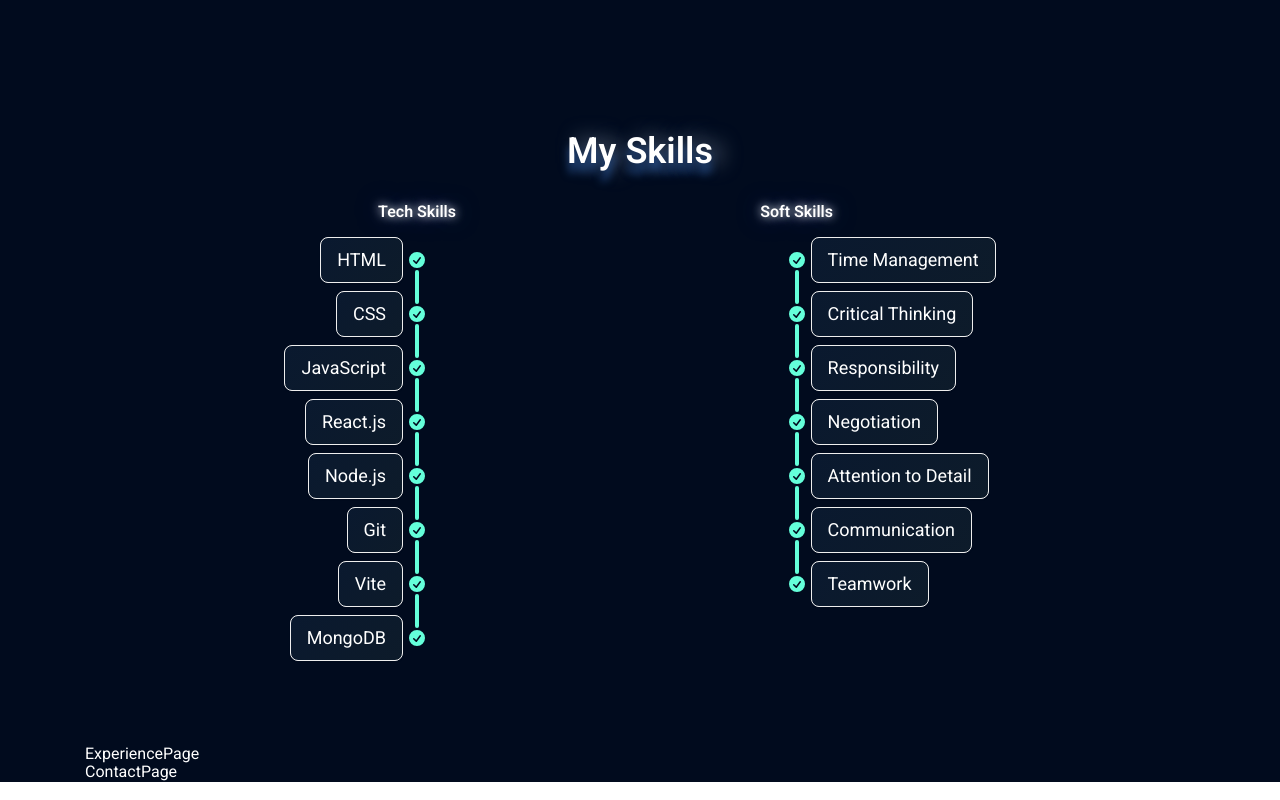
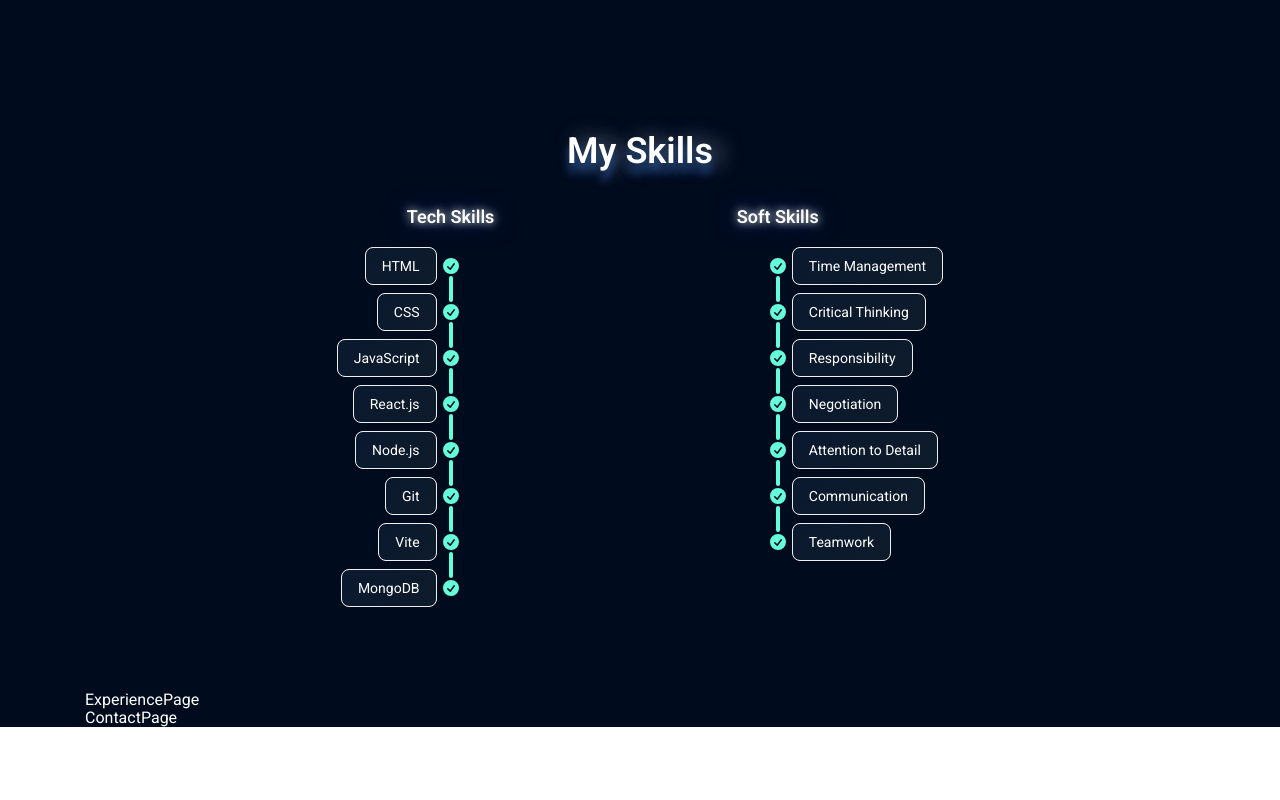
Before and after one commit to Yeromin1/Portfolio, a React (Vite) app: page / in a window 1280 px wide. Shown: the part 4110-4910 px from the top of the page. After the commit the page ends 4856 px from the top, so only its background shows below. Built offline with nearby package versions, Linux system fonts and the light colour scheme.

Commit message:
SkillsPage-sed

```diff
--- a/src/components/SkillsTimeline/SoftSkillsTimeline.jsx
+++ b/src/components/SkillsTimeline/SoftSkillsTimeline.jsx
@@ -21,7 +21,7 @@ const SoftSkillsTimeline = ({ skills }) => {
           </div>
 
           <div className="timeline-end timeline-box bg-[linear-gradient(135deg,#0a192f,#0d1b2a)] transition-all duration-300 hover:-translate-y-2 hover:shadow-[0_0_25px_#fff,_0_0_40px_rgba(0,191,255,0.4)]">
-            <p className="text-lg">{skill.title}</p>
+            <p className="text-sm">{skill.title}</p>
           </div>
 
           {index !== skills.length - 1 && <hr className="bg-[#64ffda]" />}
--- a/src/components/SkillsTimeline/TechSkillsTimeline.jsx
+++ b/src/components/SkillsTimeline/TechSkillsTimeline.jsx
@@ -5,7 +5,7 @@ const TechSkillsTimeline = ({ skills }) => {
         <li key={skill.id}>
           {index !== 0 && <hr className="bg-[#64ffda]" />}
 
-          <div className="timeline-start timeline-box bg-[linear-gradient(135deg,#0a192f,#0d1b2a)] transition-all duration-300 hover:-translate-y-2 hover:shadow-[0_0_25px_#fff,_0_0_40px_rgba(0,191,255,0.4)] text-lg">
+          <div className="timeline-start text-sm timeline-box bg-[linear-gradient(135deg,#0a192f,#0d1b2a)] transition-all duration-300 hover:-translate-y-2 hover:shadow-[0_0_25px_#fff,_0_0_40px_rgba(0,191,255,0.4)]">
             {skill.title}
           </div>
 
--- a/src/pages/SkillsPage/SkillsPage.jsx
+++ b/src/pages/SkillsPage/SkillsPage.jsx
@@ -17,7 +17,7 @@ const SkillsPage = () => {
         <div className="flex flex-col md:flex-row gap-10 justify-center">
           <div>
             <Motion delay={0.3}>
-              <h4 className="text-center font-semibold mb-3 [text-shadow:0_0_10px_#fff,_0_0_25px_#234b86]">
+              <h4 className="text-center text-lg font-semibold mb-3 [text-shadow:0_0_10px_#fff,_0_0_25px_#234b86]">
                 Tech Skills
               </h4>
             </Motion>
@@ -29,7 +29,7 @@ const SkillsPage = () => {
 
           <div>
             <Motion delay={0.3}>
-              <h4 className="text-center font-semibold mb-3 [text-shadow:0_0_10px_#fff,_0_0_25px_#234b86]">
+              <h4 className="text-center text-lg font-semibold mb-3 [text-shadow:0_0_10px_#fff,_0_0_25px_#234b86]">
                 Soft Skills
               </h4>
             </Motion>
```
